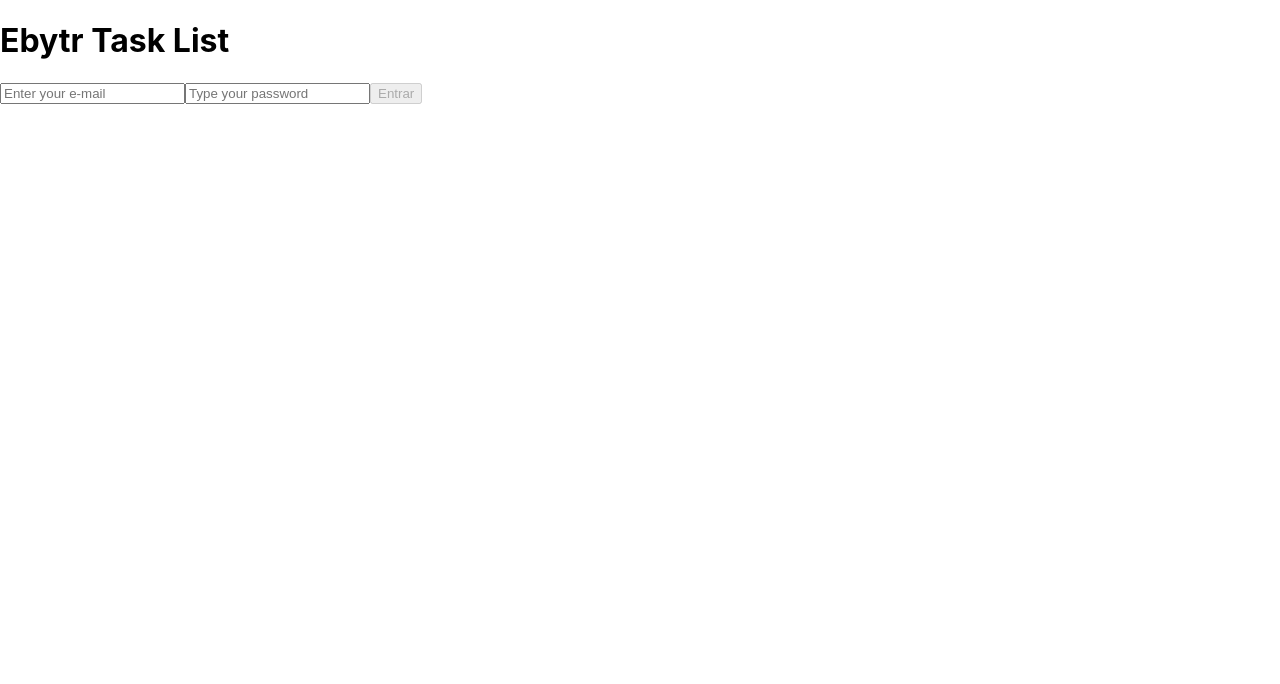
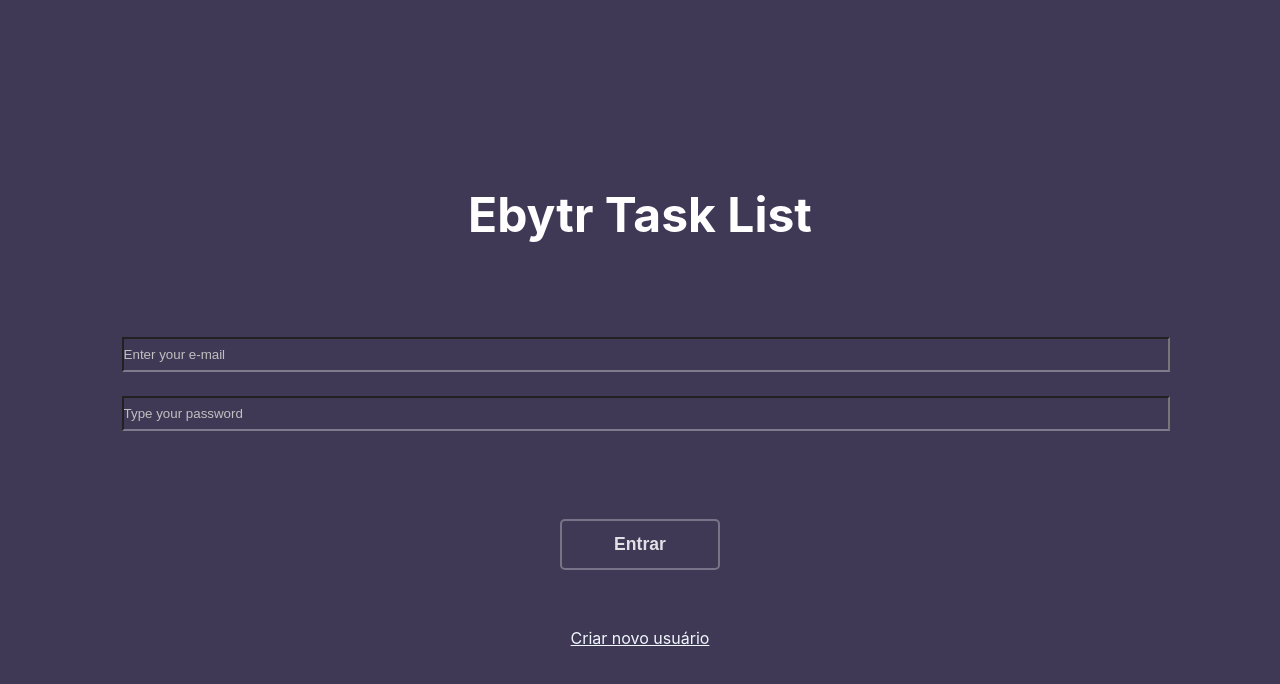
Before and after one commit to devamaral2/lista-de-tarefas-Ebytr, a React (Create React App) app in the folder frontend/: page / in a window 1280 px wide. Shown: the top 684 px of the page. Built offline with nearby package versions, Linux system fonts and the light colour scheme.

Commit message:
feat(login): login structer created

```diff
--- a/frontend/src/helpers/services/api.js
+++ b/frontend/src/helpers/services/api.js
@@ -7,6 +7,7 @@ export const fetchData = async () => {
       authorization: 'eyJhbGciOiJIUzI1NiIsInR5cCI6IkpXVCJ9.eyJkYXRhIjp7ImlkIjoxfSwiaWF0IjoxNjU2ODczNTI0LCJleHAiOjE2NTc0NzgzMjR9.lejaKHon6ZV2V9ZZtjiu10LyGhQkxyKflUpPYzqGllA',
     },
   });
-  const data = await response.json();
-  return data;
+  // const res = await response.json();
+  // console.log(response);
+  return response;
 };
--- a/frontend/src/index.css
+++ b/frontend/src/index.css
@@ -11,3 +11,13 @@ code {
   font-family: source-code-pro, Menlo, Monaco, Consolas, 'Courier New',
     monospace;
 }
+
+.default__container {
+  align-items: center;
+  background-color: #403956;
+  display: flex;
+  flex-direction: column;
+  height: 100vh;
+  justify-content: center;
+  width: 100vw;
+}
--- a/frontend/src/pages/Login/index.jsx
+++ b/frontend/src/pages/Login/index.jsx
@@ -1,13 +1,15 @@
 import React, { useState, useEffect } from 'react';
-// import { useHistory } from 'react-router-dom';
+import { useNavigate, Link } from 'react-router-dom';
 import * as c from '../../helpers/consts';
-import { fetchData } from '../../helpers/services/api';
+import './login.css';
+
+// import { fetchData } from '../../helpers/services/api';
 
 function Login() {
   const [email, setEmail] = useState('');
   const [password, setPasswd] = useState('');
   const [disabled, setDisabled] = useState(true);
-  // const history = useHistory();
+  const navigate = useNavigate();
 
   useEffect(() => {
     if (c.EMAIL_REGEX.test(email) && c.PASSWORD_REGEX.test(password)) {
@@ -19,17 +21,16 @@ function Login() {
 
   const handleSubmit = async (event) => {
     event.preventDefault();
-    const data = await fetchData();
-    console.log(data);
-    // history.push('/tasks');
+    navigate('/tasks');
   };
 
   return (
-    <>
-      <h1>Ebytr Task List</h1>
-      <form onSubmit={handleSubmit}>
-        <label htmlFor="email">
+    <div className="default__container">
+      <h1 className="login__title">Ebytr Task List</h1>
+      <form className="login__form" onSubmit={handleSubmit}>
+        <label className="login__label" htmlFor="email">
           <input
+            className="login__input"
             id="email"
             type="email"
             onChange={(e) => setEmail(e.target.value)}
@@ -38,9 +39,10 @@ function Login() {
             autoComplete="off"
           />
         </label>
-        <label id="pass-label" htmlFor="password">
+        <label className="login__label" id="pass__label" htmlFor="password">
           <input
             id="password"
+            className="login__input"
             type="password"
             onChange={(e) => setPasswd(e.target.value)}
             value={password}
@@ -48,13 +50,15 @@ function Login() {
           />
         </label>
         <button
+          className={`login__button ${disabled ? 'disabled-login-btn' : 'login-button'}`}
           type="submit"
           disabled={disabled}
         >
           Entrar
         </button>
       </form>
-    </>
+      <Link className="login__link" to="/signup">Criar novo usuário</Link>
+    </div>
   );
 }
 
--- /dev/null
+++ b/frontend/src/pages/Login/login.css
@@ -0,0 +1,75 @@
+
+.login__container {
+  align-items: center;
+  background-color: #403956;
+  display: flex;
+  flex-direction: column;
+  height: 100vh;
+  justify-content: center;
+  width: 100vw;
+}
+
+.login__title {
+  color: #ffffff;
+  text-align: start;
+  font-size: 3rem;
+}
+
+.login__form {
+  align-items: center;
+  border-radius: 20px;
+  display: flex;
+  flex-direction: column;
+  height: 40vh;
+  justify-content: center;
+  width: 90%;
+}
+.login__label {
+  display: flex;
+  color: white;
+  flex-direction: column;
+  width: 90%;
+}
+.login__input {
+  background-color: transparent;
+  border-bottom: 2px solid rgba(255, 255, 255, 0.329);
+  color: white;
+  margin-bottom: 1.5rem;
+  padding: 0.5rem 0.5rem 0.5rem 0;
+  outline: none;
+  width: 100%;
+}
+.login__input::placeholder {
+  color: silver;
+}
+#pass__label {
+  margin-bottom: 5rem;
+}
+.login__button {
+  font-size: 1.1rem;
+  font-weight: bold;
+  position: absolute;
+  bottom: 230px;
+  border: 2px solid rgba(255, 255, 255, 0.329);
+  opacity: 0.8;
+  border-radius: 5px;
+  margin-top: 0.5rem;
+  padding: 0.8rem;
+  width: 10rem;
+}
+
+.disabled-login-btn {
+  background-color: #403956;
+  color: #F4F3F7;
+  opacity: 0.9;
+}
+.login-button {
+  background-color: #F4F3F7;
+  color:#1B1825;
+  box-shadow: rgba(136, 165, 191, 0.48) 6px 2px 16px 0px, rgba(255, 255, 255, 0.8) -6px -2px 16px 0px;
+}
+
+.login__link {
+  color: aliceblue;
+  margin-top: 2rem;
+}
```
